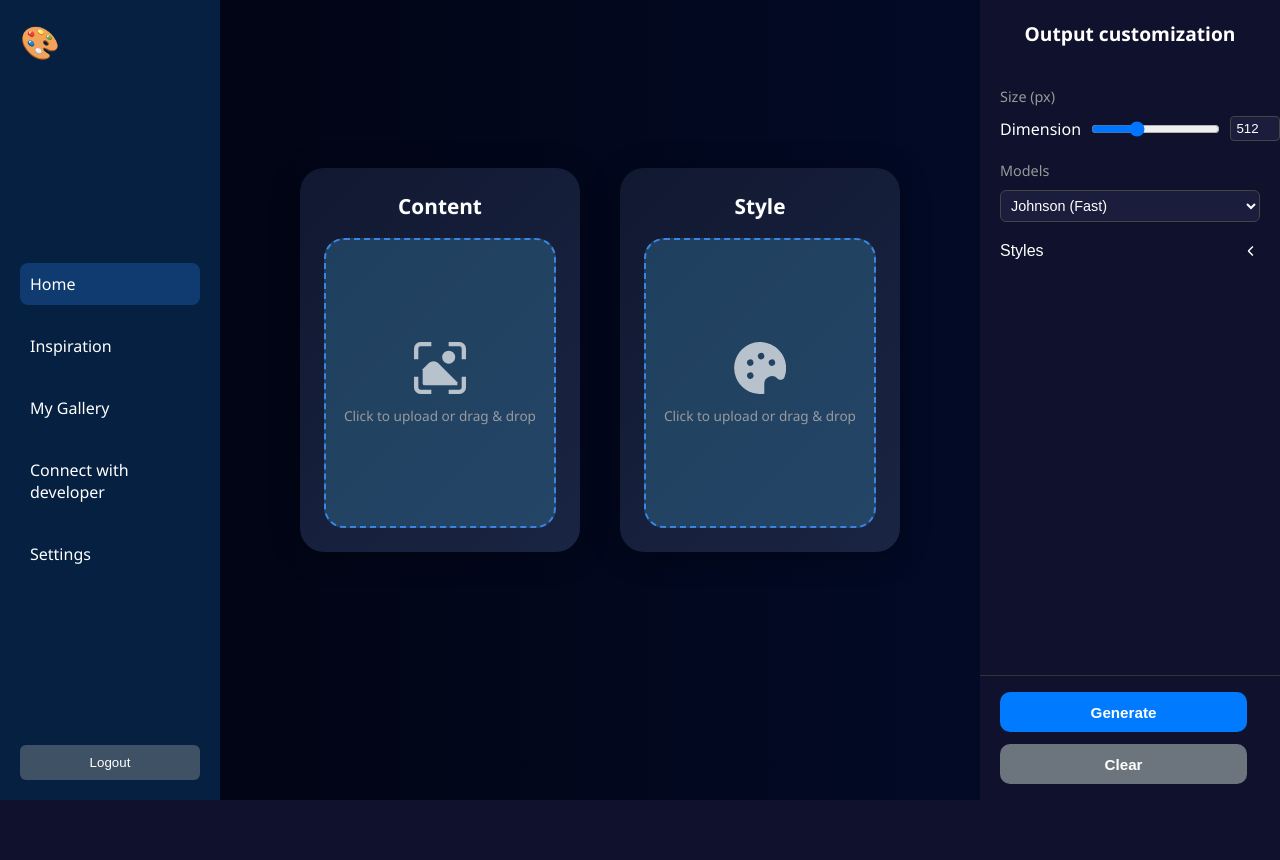
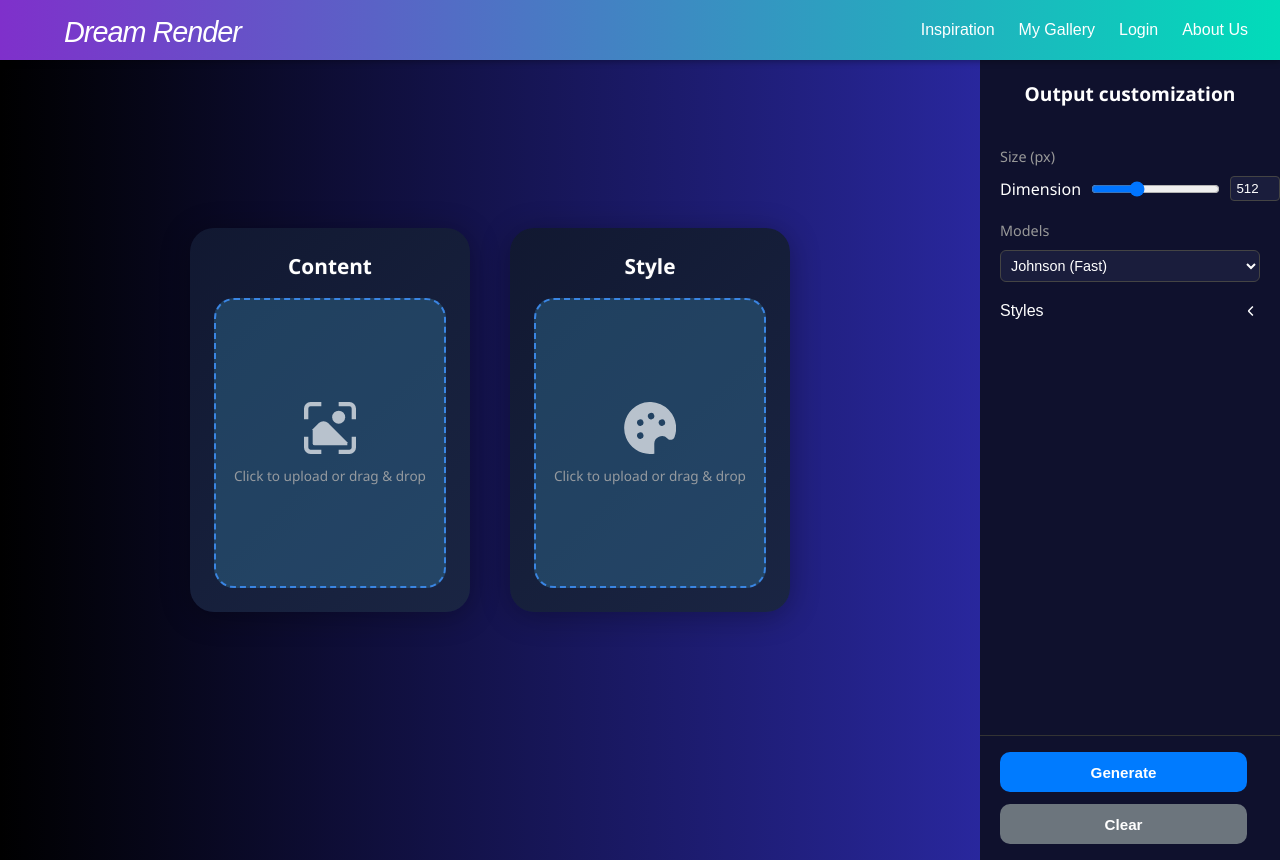
Before and after one commit to eldrickyoong/MDS13-NST-Application, a Django app: page /create/ in a window 1280 px wide. Before the commit the page ends 800 px from the top, so only its background shows below. Run offline with Django 5.2, Linux system fonts and the light colour scheme; data that the repository does not hold is empty; some libraries are stand-ins or nearby versions.

Commit message:
improved homepage ui, switched navbar to top

```diff
--- a/stylizer/transfer/static/css/style.css
+++ b/stylizer/transfer/static/css/style.css
@@ -9,9 +9,10 @@
 
 body {
   font-family: "Segoe UI", sans-serif;
-  background: linear-gradient(to right, #01030f, #030c2d);
+  background: linear-gradient(to right, #000000, #3533cd);
   color: white;
   height: 100vh;
+  padding-top: 60px;
 }
 
 .container {
@@ -31,29 +32,6 @@ body {
   padding: 20px;
 }
 
-.logo {
-  font-size: 2rem;
-  margin-bottom: 30px;
-}
-
-.nav-links {
-  display: flex;
-  flex-direction: column;
-  gap: 20px;
-}
-
-.nav-links a {
-  color: white;
-  text-decoration: none;
-  padding: 10px;
-  border-radius: 8px;
-  transition: background 0.2s;
-}
-
-.nav-links a:hover,
-.nav-links a.active {
-  background: #103b71;
-}
 
 .logout {
   background: #3f5165;
@@ -493,3 +471,117 @@ body {
 }
 
 /*# sourceMappingURL=style.css.map */
+
+
+/* =============================================
+   HOME PAGE
+============================================= */
+
+.content {
+  display: flex;
+  min-height: calc(100vh - 90px);
+  flex-direction: column;
+  justify-content: center;   /* center vertically */
+  align-items: center;       /* center horizontally */
+  text-align: center;
+  padding: 0rem 2rem 0 2rem; /* add top padding */
+  height: auto;
+}
+
+.start-btn {
+  margin-top: 3rem;
+  border: 2px solid #5ce1e6; /* Light blue border */
+  padding: 12px 24px;
+  border-radius: 3px;        /* optional: soften corners */
+  color: white;
+  text-decoration: none;
+  font-size: 1rem;
+  font-family: 'Open Sauce One', sans-serif;
+  letter-spacing: 6px;
+  background: transparent;
+  transition: all 0.3s ease;
+}
+
+.start-btn:hover {
+  background-color: #5ce1e6;
+  color: #0a0a0a;
+}
+
+.text-block {
+  display: flex;
+  flex-direction: column;
+  align-items: flex-start;     /* align h1 and h2 to same left edge */
+}
+
+h1 {
+  font-size: 5rem;         /* bigger font size */
+  font-weight: 300;
+  font-family: 'Open Sauce One', sans-serif;
+  letter-spacing: -4px;
+}
+
+h2 {
+  font-size: 5rem;         /* bigger but smaller than h1 */
+  font-weight: 500;
+  font-family: 'DM Sans', sans-serif;
+  font-weight: 700;
+  color: #5ce1e6;        /* keep a lighter color if you like */
+  margin-bottom: 2rem;
+  letter-spacing: -4px;
+}
+
+h1, h2 {
+  line-height: 1.1;  /* default is usually 1.2–1.5; lower means tighter */
+}
+
+.navbar {
+  position: fixed;        /* sticks to the top */
+  top: 0;
+  left: 0;
+  width: 100%;
+  height: 60px;
+  background: linear-gradient(to right, #7f30cb, #01dcba);
+  display: flex;
+  justify-content: space-between;
+  align-items: center;
+  padding: 0 2rem;
+  box-shadow: 0 2px 6px rgba(0,0,0,0.3);
+  z-index: 1000;          /* above everything */
+}
+
+.logo {
+  font-size: 1.8rem;
+  text-decoration: none;
+  font-weight: 200;
+  color: white;
+  padding-left: 2rem;
+}
+
+.logo a {
+  color: white;
+  text-decoration: none;
+  font-family: 'Open Sauce One', sans-serif;
+  letter-spacing: -1px;
+  font-style: italic;
+}
+
+.logo a:hover {
+  color: #66ccff;
+}
+
+.nav-links {
+  display: flex;            /* makes links horizontal */
+  gap: 1.5rem;              /* spacing between links */
+}
+
+.nav-links a {
+  color: white;
+  text-decoration: none;
+  font-weight: 500;
+  font-family: 'DM Sans', sans-serif;
+  transition: color 0.3s ease;
+}
+
+.nav-links a:hover {
+  color: #1800ad;
+}
--- a/stylizer/transfer/templates/create.html
+++ b/stylizer/transfer/templates/create.html
@@ -10,18 +10,17 @@
 <body>
   <div class="container">
 
-    <!-- Sidebar Navigation -->
-    <aside class="sidebar">
-      <div class="logo">🎨</div>
-      <nav class="nav-links">
-        <a class="active" href="#">Home</a>
-        <a href="#">Inspiration</a>
-        <a href="#">My Gallery</a>
-        <a href="#">Connect with developer</a>
-        <a href="#">Settings</a>
-      </nav>
-      <button class="logout">Logout</button>
-    </aside>
+    <nav class="navbar">
+      <div class="logo">
+        <a href="{% url 'index' %}">Dream Render</a>
+      </div>
+      <div class="nav-links">
+        <a href="{% url 'index' %}">Inspiration</a>
+        <a href="{% url 'create' %}">My Gallery</a>
+        <a href="{% url 'create' %}">Login</a>
+        <a href="{% url 'about' %}">About Us</a>
+      </div>
+    </nav>
 
     <!-- Main Content Area -->
     <main class="main">
```
Also changed, not shown: stylizer/transfer/templates/index.html (+14 -7 lines).
